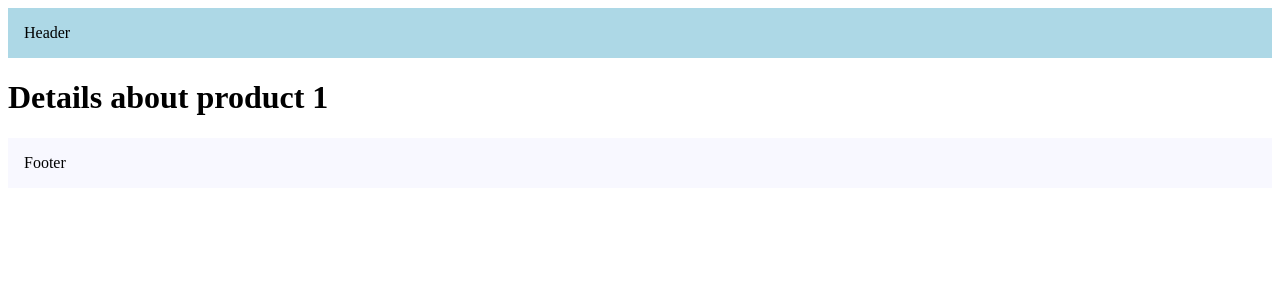
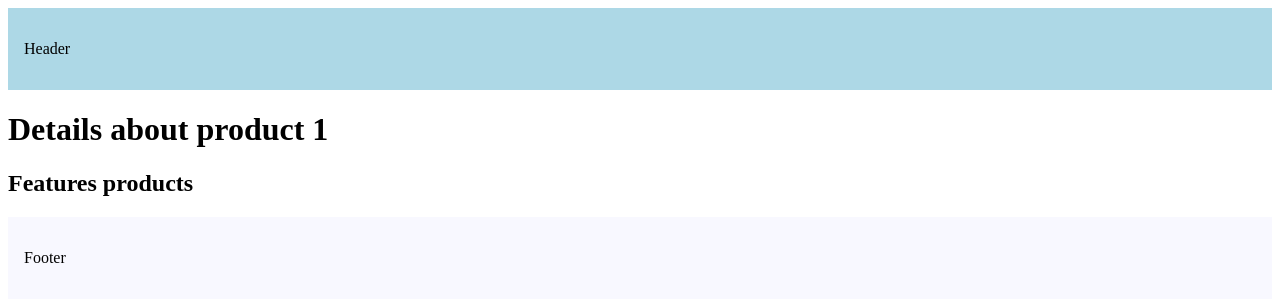
Before and after one commit to Rishi004/next-js-14-features-exploration, a Next.js app: page /products/1 in a window 1280 px wide. Shown: the top 302 px of the page. Built offline with nearby package versions, Linux system fonts and the light colour scheme.

Commit message:
nested layout

```diff
--- a/src/app/layout.tsx
+++ b/src/app/layout.tsx
@@ -17,7 +17,7 @@ export default function RootLayout({
                         padding: "1rem"
                     }}
                 >
-                    Header
+                    <p>Header</p>
                 </header>
                 {children}
                 <footer
@@ -26,7 +26,7 @@ export default function RootLayout({
                         padding: "1rem"
                     }}
                 >
-                    Footer
+                    <p>Footer</p>
                 </footer>
             </body>
         </html>
--- /dev/null
+++ b/src/app/products/[productId]/layout.tsx
@@ -0,0 +1,13 @@
+export default function ProductDetailsLayout({
+    children
+}: {
+    children: React.ReactNode;
+}) {
+    return (
+        <>
+            {children}
+            <h2>Features products</h2>
+            {/* Imagine a Carousel of feature products is here */}
+        </>
+    );
+}
--- a/src/app/products/[productId]/page.tsx
+++ b/src/app/products/[productId]/page.tsx
@@ -1,5 +1,7 @@
-function page({ params }: { params: { productId: string } }) {
+export default function ProductDetails({
+    params
+}: {
+    params: { productId: string };
+}) {
     return <h1>Details about product {params.productId}</h1>;
 }
-
-export default page;
```
